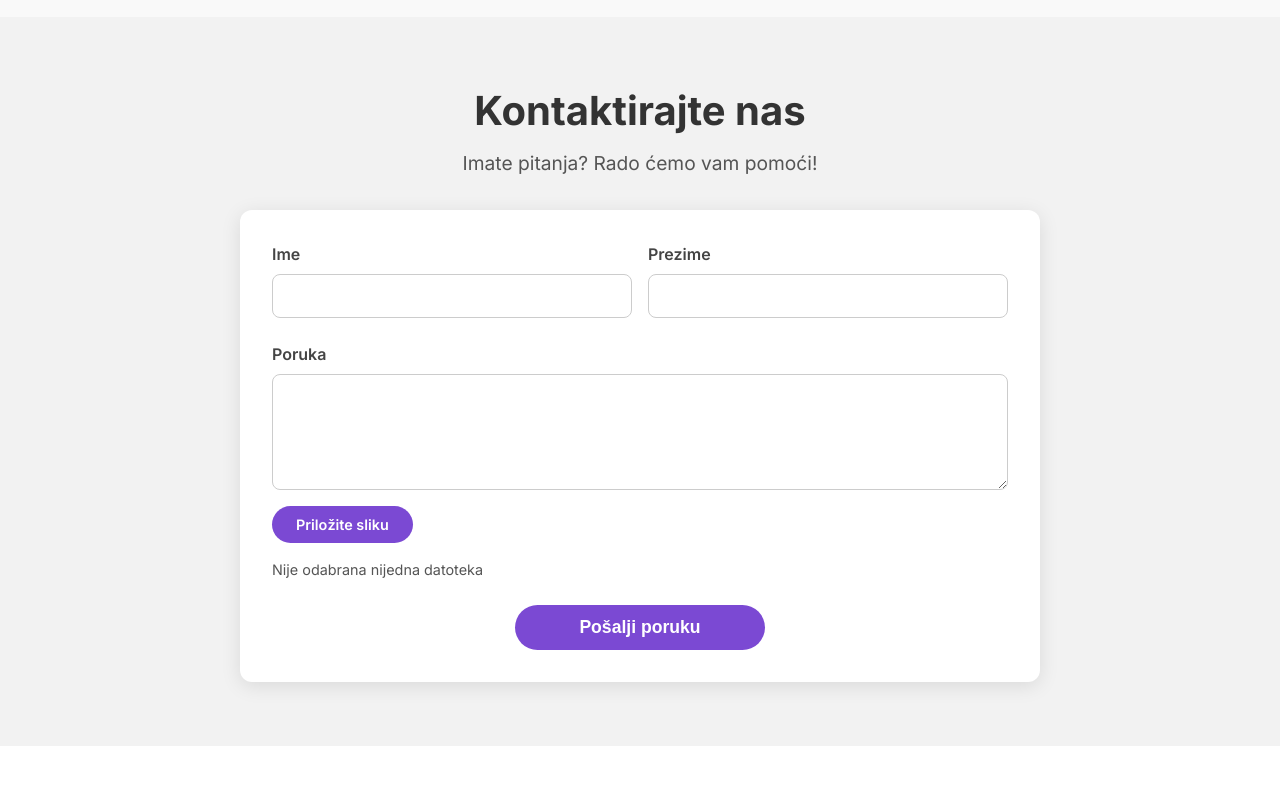
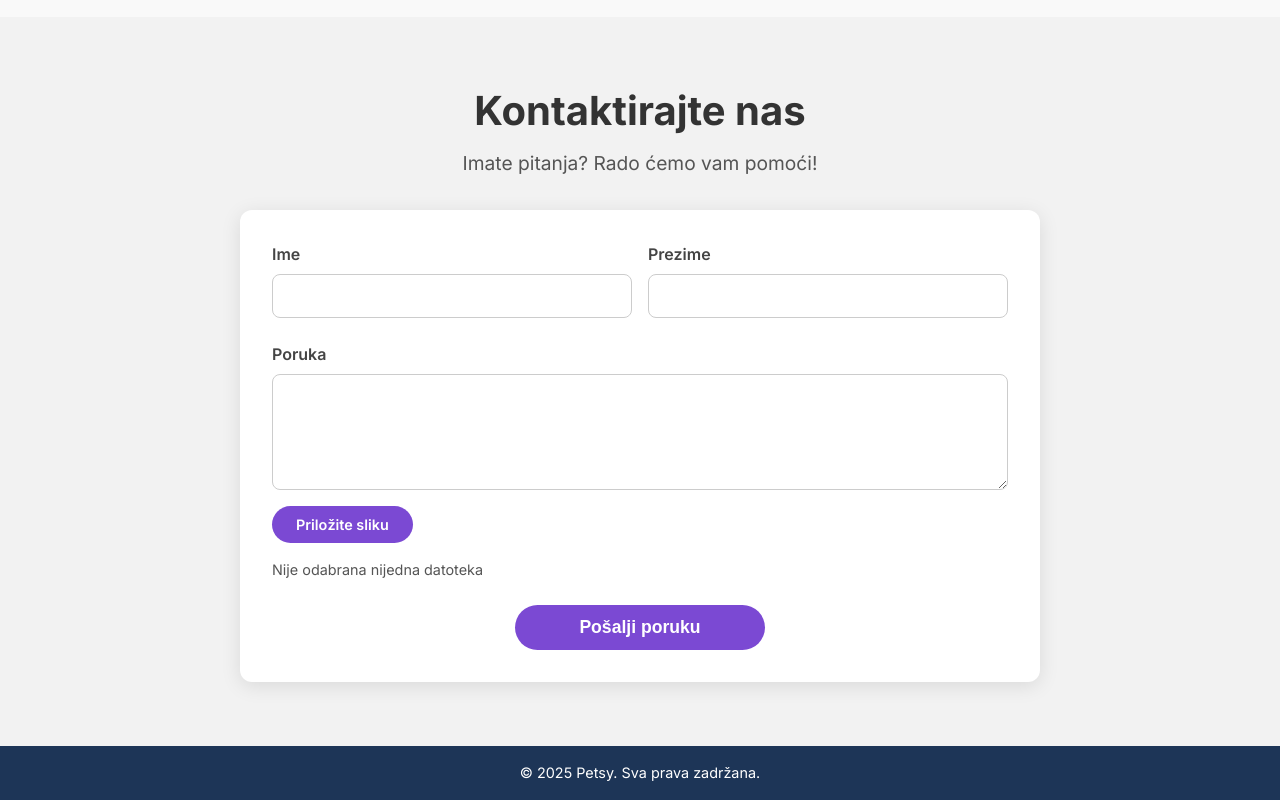
Before and after one commit to kaluljakpo/Petsi, a plain HTML site: page index.html in a window 1280 px wide. Shown: the part 1951-2751 px from the top of the page. Before the commit the page ends 2697 px from the top, so only its background shows below. Drawn offline with Linux system fonts and the light colour scheme.

Commit message:
Add files via upload
dodan footer

```diff
--- a/index.html
+++ b/index.html
@@ -145,6 +145,7 @@
 				</form>
 			</div>
 		</section>
+		<footer class="footer">© 2025 Petsy. Sva prava zadržana.</footer>
 	</body>
 
 	<script>
--- a/style.css
+++ b/style.css
@@ -451,3 +451,11 @@ textarea {
 	font-size: 0.9rem;
 	color: #555;
 }
+
+.footer {
+	background-color: #1d3557; /* tamnoplava */
+	color: white;
+	text-align: center;
+	padding: 1rem 0;
+	font-size: 0.9rem;
+}
```
